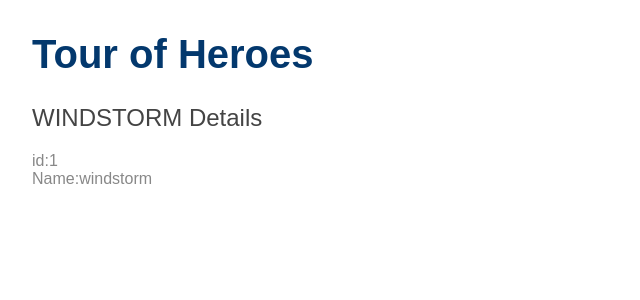
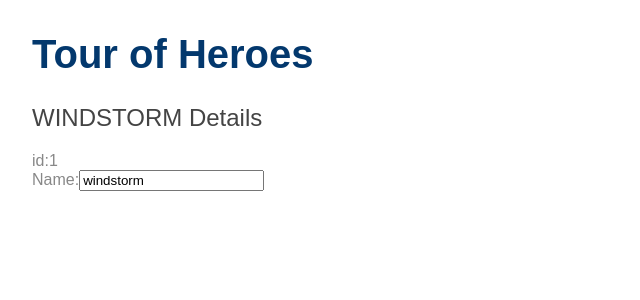
Before and after one commit to chinchuna/angular-tour-of-heroes, an Angular app: page / in a window 1280 px wide. Shown: the top 300 px of the page, without its empty margins (0-640 px from the left). Built offline with nearby package versions, Linux system fonts and the light colour scheme.

Commit message:
Two way binding

```diff
--- a/src/app/app.module.ts
+++ b/src/app/app.module.ts
@@ -1,6 +1,6 @@
 import { BrowserModule } from '@angular/platform-browser';
 import { NgModule } from '@angular/core';
-
+import { FormsModule } from '@angular/forms';
 
 import { AppComponent } from './app.component';
 import { HeroesComponent } from './heroes/heroes.component';
@@ -12,7 +12,8 @@ import { HeroesComponent } from './heroes/heroes.component';
     HeroesComponent
   ],
   imports: [
-    BrowserModule
+    BrowserModule,
+    FormsModule
   ],
   providers: [],
   bootstrap: [AppComponent]
--- a/src/app/heroes/heroes.component.html
+++ b/src/app/heroes/heroes.component.html
@@ -1,3 +1,6 @@
 <h2>{{hero.name| uppercase}} Details</h2>
-<div><span>id:</span>{{hero.id}}</div>
-<div><span>Name:</span>{{hero.name}}</div>
+<div>
+  <span>id:</span>{{hero.id}}</div>
+<div>
+  <label>Name:<input [(ngModel)]="hero.name" placeholder="name"></label>
+</div>
```
